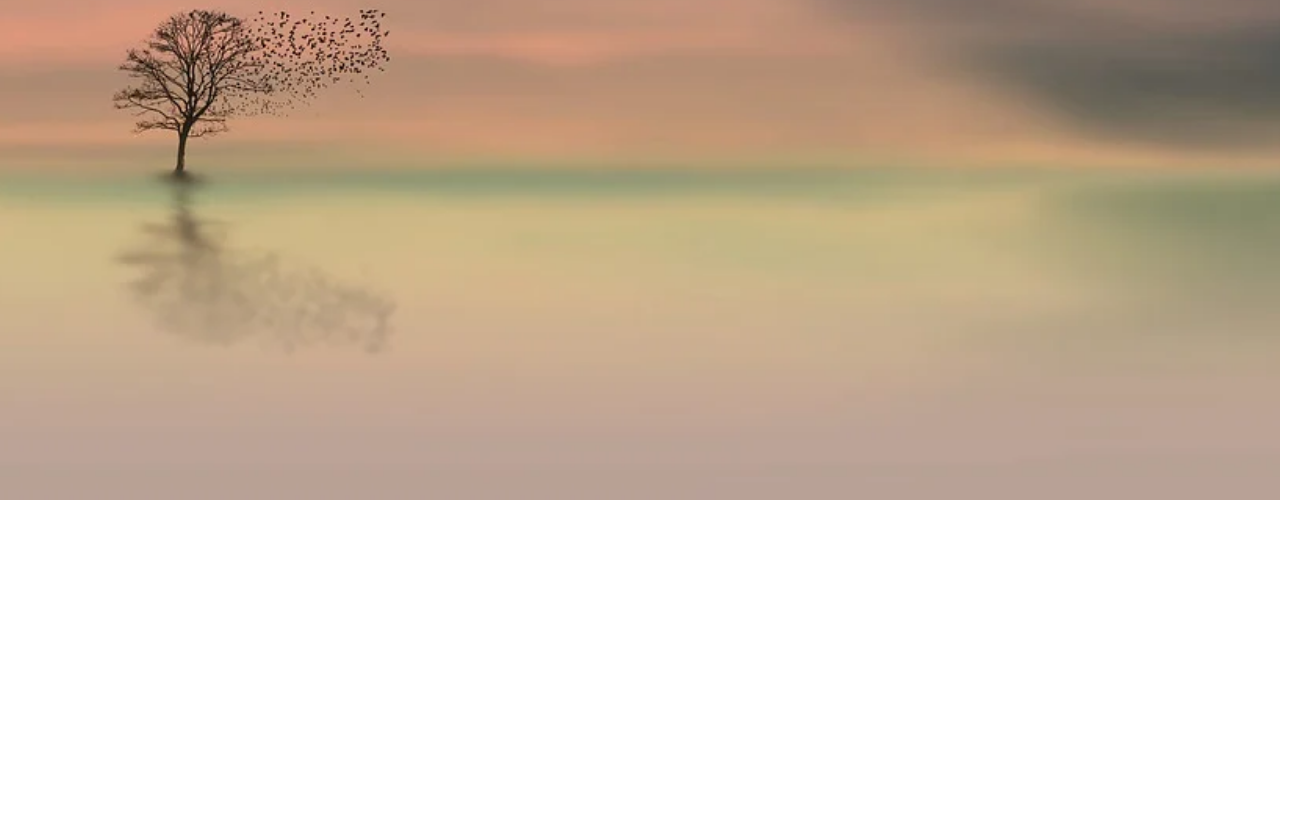
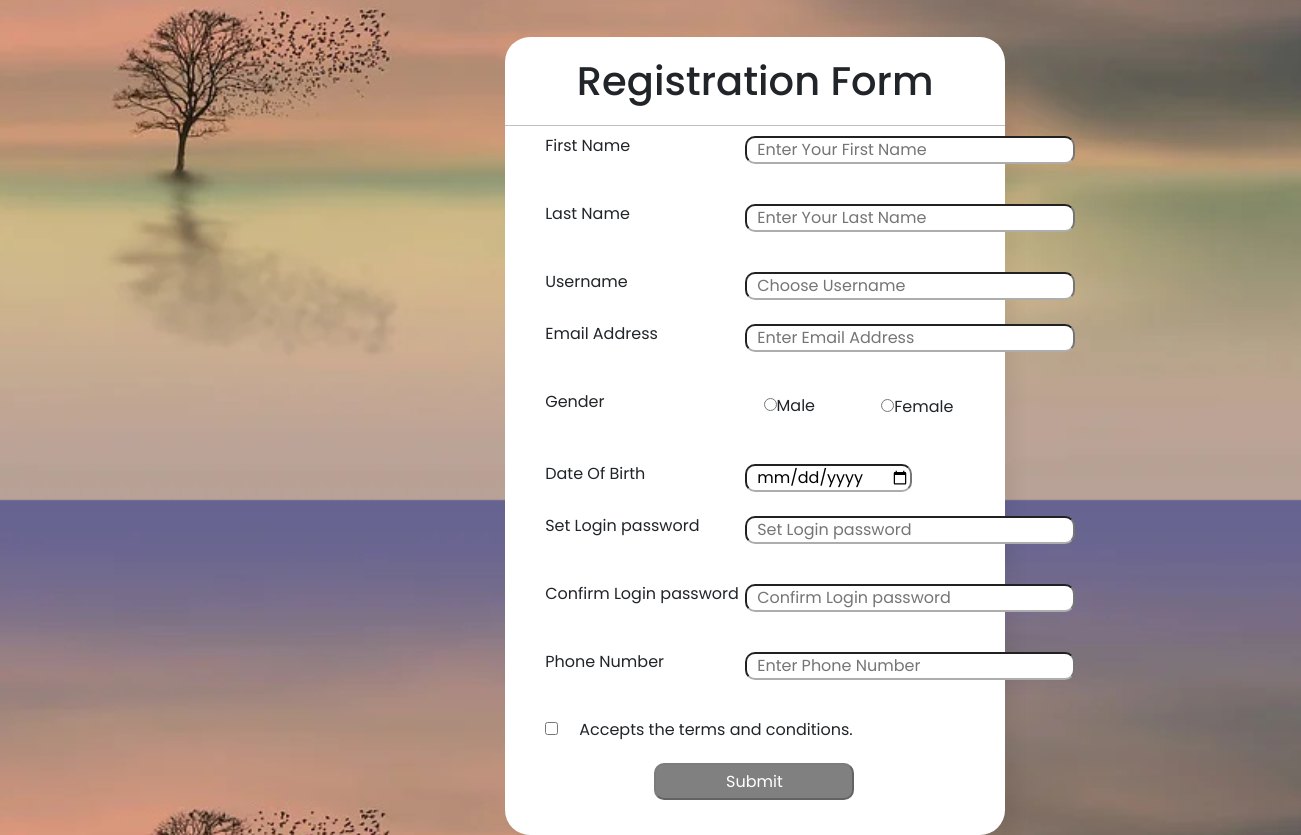
Before and after one commit to vikashchandra458/mongo, a React (Create React App) app: page / in a window 1280 px wide. Shown: the part 300-1135 px from the top of the page, 1301 px wide, since content can reach past the window. Before the commit the page ends 800 px from the top, so only its background shows below. Built offline with nearby package versions, Linux system fonts and the light colour scheme.

Commit message:
first commit

```diff
--- a/package.json
+++ b/package.json
@@ -1,8 +1,8 @@
 {
+  "homepage": "https://vikashchandra458.github.io/reactMongo",
   "name": "mongo",
-  "homepage": "https://vikashchandra458.github.io/mongo",
   "version": "0.1.0",
-  "private": false,
+  "private": true,
   "dependencies": {
     "@testing-library/jest-dom": "^5.16.4",
     "@testing-library/react": "^13.3.0",
--- a/src/App.css
+++ b/src/App.css
@@ -1,31 +1,29 @@
-@import url('https://fonts.googleapis.com/css2?family=Noto+Sans:wght@700&family=Poppins:wght@400;500;600&display=swap');
-*{
+@import url("https://fonts.googleapis.com/css2?family=Noto+Sans:wght@700&family=Poppins:wght@400;500;600&display=swap");
+* {
   margin: 0;
   padding: 0;
   box-sizing: border-box;
   font-family: "Poppins", sans-serif;
 }
-body{
+body {
   margin: 0;
   padding: 0;
-  background: linear-gradient(120deg,#2980b9, #8e44ad);
+  background: linear-gradient(120deg, #2980b9, #8e44ad);
   height: 100vh;
 }
 
-body
-{
+body {
   background-image: url(photo.webp);
   background-size: cover;
   background-position: center;
   box-sizing: border-box;
   font-family: sans-serif;
 }
-.table{
+.table {
   background-image: url(table.webp);
   background-size: cover;
-
 }
-.dropinput{
+.dropinput {
   display: block;
   width: 100%;
   padding: 0.375rem 0.75rem;
@@ -38,10 +36,10 @@ body
   border: 1px solid #ced4da;
   appearance: none;
   border-radius: 0.375rem;
-    transition: border-color .15s ease-in-out,box-shadow .15s ease-in-out;
+  transition: border-color 0.15s ease-in-out, box-shadow 0.15s ease-in-out;
 }
 
-.center{
+.center {
   position: absolute;
   top: 55%;
   left: 65%;
@@ -49,24 +47,25 @@ body
   width: 400px;
   background: white;
   border-radius: 10px;
-  box-shadow: 10px 10px 15px rgba(0,0,0,0.05);
+  box-shadow: 10px 10px 15px rgba(0, 0, 0, 0.05);
 }
-.center h1{
+.center h1 {
   text-align: center;
   padding: 20px 0;
   border-bottom: 1px solid silver;
 }
-.center form{
+.center form {
   padding: 0 40px;
   box-sizing: border-box;
 }
-form .txt_field{
+form .txt_field {
   position: relative;
   border-bottom: 2px solid #adadad;
   margin: 0px;
   margin-left: 200px;
+  padding-left: 10px;
 }
-.txt_field input{
+.txt_field input {
   width: 100%;
   padding: 15px;
   height: 40px;
@@ -75,7 +74,7 @@ form .txt_field{
   background: none;
   outline: none;
 }
-.txt_field label{
+.txt_field label {
   position: absolute;
   top: 50%;
   left: 5px;
@@ -83,19 +82,19 @@ form .txt_field{
   transform: translateY(-50%);
   font-size: 16px;
   pointer-events: none;
-  transition: .5s;
+  transition: 0.5s;
 }
-.txt_field span::before{
-  content: '';
+.txt_field span::before {
+  content: "";
   position: absolute;
   top: 40px;
   left: 0;
   width: 0%;
   height: 2px;
   background: #2691d9;
-  transition: .5s;
+  transition: 0.5s;
 }
-.txt_field{
+.txt_field {
   /* padding: 15px; */
   /* padding-right: 10px; */
   /* padding-left: 2px; */
@@ -103,23 +102,23 @@ form .txt_field{
   top: -22px;
 }
 .txt_field input:focus ~ label,
-.txt_field input:valid ~ label{
+.txt_field input:valid ~ label {
   top: -5px;
   color: #2691d9;
 }
 .txt_field input:focus ~ span::before,
-.txt_field input:valid ~ span::before{
+.txt_field input:valid ~ span::before {
   width: 100%;
 }
-.pass{
+.pass {
   margin: -5px 0 20px 5px;
   color: #a6a6a6;
   cursor: pointer;
 }
-.pass:hover{
+.pass:hover {
   text-decoration: underline;
 }
-input[type="submit"]{
+input[type="submit"] {
   width: 100%;
   height: 50px;
   border: 1px solid;
@@ -131,43 +130,41 @@ input[type="submit"]{
   cursor: pointer;
   outline: none;
 }
-input[type="submit"]:hover{
+input[type="submit"]:hover {
   border-color: #2691d9;
-  transition: .5s;
+  transition: 0.5s;
 }
 
-.menu-bar{
+.menu-bar {
   background: rgb(74, 36, 18);
   background-size: contain;
   text-align: center;
 }
-.menu-bar ul{
+.menu-bar ul {
   display: inline-flex;
   list-style: none;
   color: #fff;
   margin: -14px;
 }
-.menu-bar ul li{
+.menu-bar ul li {
   width: 120px;
   margin: 15px;
   padding: 15px;
 }
-.menu-bar ul li a{
+.menu-bar ul li a {
   text-decoration: none;
-    color:#fff;
-
+  color: #fff;
 }
-.active, .menu-bar ul li:hover
-{
+.active,
+.menu-bar ul li:hover {
   background: #2bab0d;
   border-radius: 50px;
 }
-.menu-bar .fa{
+.menu-bar .fa {
   margin-right: 10px;
 }
 
 .sub-menu-2 {
-
   position: relative;
 }
 .sub-menu-1 {
@@ -182,18 +179,17 @@ input[type="submit"]:hover{
   position: relative;
   left: -23px;
 }
-.menu-bar ul li:hover .sub-menu-1
-{
+.menu-bar ul li:hover .sub-menu-1 {
   display: block;
   background: #2bab0d;
   margin-top: 15px;
   margin-left: -70px;
 }
-.menu-bar ul li:hover .sub-menu-1 ul{
+.menu-bar ul li:hover .sub-menu-1 ul {
   display: block;
   margin: 10px;
 }
-.menu-bar ul li:hover .sub-menu-1 ul li{
+.menu-bar ul li:hover .sub-menu-1 ul li {
   width: 240px;
   padding: 10px;
   border-bottom: 1px dotted #fff;
@@ -201,23 +197,23 @@ input[type="submit"]:hover{
   border-radius: 0;
   text-align: left;
 }
-.menu-bar ul li:hover .sub-menu-1 ul li:last-child{
+.menu-bar ul li:hover .sub-menu-1 ul li:last-child {
   border-bottom: none;
 }
-.menu-bar ul li:hover .sub-menu-1 ul li a:hover{
+.menu-bar ul li:hover .sub-menu-1 ul li a:hover {
   color: #b2ff00;
 }
 .Header {
-    color:black;
+  color: black;
   margin: 0;
   padding: 0;
 }
-.sidebar{
+.sidebar {
   margin: 0;
   padding: 0;
   color: brown;
 }
-.sidebar a{
+.sidebar a {
   margin: 0px;
   padding: 10px;
   color: black;
@@ -225,17 +221,14 @@ input[type="submit"]:hover{
   text-decoration: none;
   display: contents;
 }
-.search__input{
+.search__input {
   margin: 10;
   padding: 0;
-
-
 }
-.support-menu{
-
+.support-menu {
   display: block;
 }
-.support{
+.support {
   margin-top: 0rem;
 }
 .gender1 {
@@ -256,11 +249,21 @@ input[type="submit"]:hover{
   border-radius: 10px;
   background-color: mediumslateblue;
   color: white;
+  margin-top: 21px;
+  margin-bottom: 35px;
 }
 .button1 {
   position: relative;
   left: 90px;
   top: -5px;
   width: 150px;
-
 }
+.label2 {
+  margin-left: 21px;
+}
+* {
+  -ms-overflow-style: none;
+}
+::-webkit-scrollbar {
+  display: none;
+}
--- a/src/App.js
+++ b/src/App.js
@@ -1,25 +1,27 @@
+import { BrowserRouter as Router, Routes, Route } from "react-router-dom";
 import Signup from "./Signup";
 import Login from "./Login";
 import Table from "./Table";
 import FetchNews from "./FetchNews";
 import SMS from "./SMS";
 import Email from "./Email";
-import './App.css';
-import {BrowserRouter,Routes ,Route} from 'react-router-dom';
+import "./App.css";
 
-function App()
-{
-    return <>
-
-    <BrowserRouter basename="/mongo">
+function App() {
+  return (
+    <>
+      <Router>
         <Routes>
-            <Route exact path="/mongo" element={<Signup/>}/>
-            <Route  path="/login" element={<Login/>}/>
-            <Route  path="/Table" element={<Table/>}/>
-            <Route  path="/FetchNews" element={<FetchNews/>}/>
-            <Route  path="/SMS" element={<SMS/>}/>
-            <Route  path="/Email" element={<Email/>}/>
+          <Route exact path="/" element={<Signup />} />
+          <Route path="/login" element={<Login />} />
+          <Route path="/index.html" element={<Signup />} />
+          <Route path="/Table" element={<Table />} />
+          <Route path="/FetchNews" element={<FetchNews />} />
+          <Route path="/SMS" element={<SMS />} />
+          <Route path="/Email" element={<Email />} />
         </Routes>
-    </BrowserRouter>
+      </Router>
     </>
-}export default App;
+  );
+}
+export default App;
--- a/src/Login.js
+++ b/src/Login.js
@@ -1,55 +1,102 @@
-import React, { useRef, useEffect, useState } from 'react';
-import  Axios  from 'axios';
-import { useNavigate } from 'react-router-dom';
+import React, { useRef, useEffect, useState } from "react";
+import { useNavigate } from "react-router-dom";
+import { Form, Button } from "react-bootstrap";
+import Axios from "axios";
 import NavBar from "./NavBar";
-import {Form, Button } from 'react-bootstrap'
-import './Signup.css';
+import "./Signup.css";
 
 export default function Login(props) {
-
   let history = useNavigate();
   const [email, setEmail] = useState("");
   const [password, setPassword] = useState("");
   const [agree, setAgree] = useState(false);
   const submitData = (e) => {
-  Axios.post("http://localhost:9000/login", { email: email, password: password }).then(res => {
-  if(res.data.confirm === "Successfully Logged In")
-  { alert(`${res.data.confirm} ${res.data.dataExist[0].Fname} ${res.data.dataExist[0].Lname}`)
-    history('/table',{ state: { Fname: res.data.dataExist[0].Fname, Lname: res.data.dataExist[0].Lname } })
+    Axios.post("http://localhost:9000/login", {
+      email: email,
+      password: password,
+    }).then((res) => {
+      if (res.data.confirm === "Successfully Logged In") {
+        alert(
+          `${res.data.confirm} ${res.data.dataExist[0].Fname} ${res.data.dataExist[0].Lname}`
+        );
+        history("/table", {
+          state: {
+            Fname: res.data.dataExist[0].Fname,
+            Lname: res.data.dataExist[0].Lname,
+          },
+        });
+      } else {
+        alert(res.data);
       }
-  else{alert(res.data)}
     });
-  e.preventDefault()
+    e.preventDefault();
   };
 
-useEffect(()=>{myref.current.focus()},[])
-    const myref = useRef(null)
-    const SignUp = () => {history('/')}
+  useEffect(() => {
+    myref.current.focus();
+  }, []);
+  const myref = useRef(null);
+  const SignUp = () => {
+    history("/");
+  };
 
-return<><NavBar/>
+  return (
+    <>
+      <NavBar />
       <Form onSubmit={SignUp}>
-    <button type="submit">New Registraion</button>
+        <button className="extra" type="submit">
+          <p>New Registraion</p>
+        </button>
       </Form>
 
-    <div className="center"><h1>Login</h1>
+      <div className="center">
+        <h1>Login</h1>
         <Form onSubmit={submitData}>
           <Form.Group className="mb-3" controlId="formBasicEmail">
             <Form.Label className="txt_field1">Email address</Form.Label>
-          <Form.Control type="email" ref={myref} placeholder={"Enter Email"} name='email' onChange={(e) => { setEmail(e.target.value); } } />
-          <Form.Text className="text-muted">
-          </Form.Text>
+            <Form.Control
+              type="email"
+              ref={myref}
+              placeholder={"Enter Email"}
+              name="email"
+              onChange={(e) => {
+                setEmail(e.target.value);
+              }}
+            />
+            <Form.Text className="text-muted"></Form.Text>
           </Form.Group>
           <Form.Group className="mb-3" controlId="formBasicPassword">
             <Form.Label className="txt_field1">Password</Form.Label>
-          <Form.Control type="password" placeholder="Enter Password" name='password' onChange={(e) => { setPassword(e.target.value); } } />
+            <Form.Control
+              type="password"
+              placeholder="Enter Password"
+              name="password"
+              onChange={(e) => {
+                setPassword(e.target.value);
+              }}
+            />
           </Form.Group>
 
           <Form.Group className="mb-3" controlId="formBasicCheckbox">
-          <Form.Check type="checkbox" value={agree}label="Accepts the terms and conditions." onChange={()=>setAgree(!agree)}
-          color ={agree ? "#4630EB" : undefined}
-          /></Form.Group>
+            <Form.Check
+              type="checkbox"
+              value={agree}
+              label="Accepts the terms and conditions."
+              onChange={() => setAgree(!agree)}
+              color={agree ? "#4630EB" : undefined}
+            />
+          </Form.Group>
 
-        <Button className='button1'  type="submit" style={{backgroundColor : agree ? "#4630EB" : "grey"}} disabled={!agree}>Submit</Button>
+          <Button
+            className="button1"
+            type="submit"
+            style={{ backgroundColor: agree ? "#4630EB" : "grey" }}
+            disabled={!agree}
+          >
+            Submit
+          </Button>
         </Form>
-    </div></>
+      </div>
+    </>
+  );
 }
--- a/src/Signup.css
+++ b/src/Signup.css
@@ -1,40 +1,40 @@
-@import url('https://fonts.googleapis.com/css2?family=Noto+Sans:wght@700&family=Poppins:wght@400;500;600&display=swap');
-*{
+@import url("https://fonts.googleapis.com/css2?family=Noto+Sans:wght@700&family=Poppins:wght@400;500;600&display=swap");
+* {
   margin: 0;
   padding: 0;
   box-sizing: border-box;
   font-family: "Poppins", sans-serif;
 }
-body{
+body {
   background: linear-gradient(120deg, #8e44ad);
   height: 100vh;
 }
-.centered{
+.centered {
   position: absolute;
-  top: 84%;
+  top: 92%;
   left: 59%;
   transform: translate(-50%, -50%);
   width: 500px;
   background: white;
   border-radius: 25px;
-  box-shadow: 10px 10px 15px rgba(0,0,0,0.05);
+  box-shadow: 10px 10px 15px rgba(0, 0, 0, 0.05);
 }
-.centered h1{
+.centered h1 {
   text-align: center;
   padding: 20px 0;
   border-bottom: 1px solid silver;
 }
-.centered form{
+.centered form {
   padding: 0 40px;
   box-sizing: border-box;
 }
-form .txt_field{
+form .txt_field {
   position: relative;
   border-bottom: 2px solid #adadad;
- /* margin: 10px; */
- border-radius: 10px;
+  /* margin: 10px; */
+  border-radius: 10px;
 }
-.txt_field input{
+.txt_field input {
   width: 100%;
   padding: 0 5px;
   height: 40px;
@@ -47,6 +47,17 @@ form .txt_field{
 .error {
   color: red;
   position: relative;
-  font-size: .8rem;
+  font-size: 0.8rem;
   top: -25px;
 }
+.extra {
+  border-radius: 10px;
+  margin-top: 10px;
+  margin-left: 10px;
+  height: 45px;
+}
+.extra p {
+  margin-left: 20px;
+  margin-right: 20px;
+  margin-top: 8px;
+}
--- a/src/Signup.jsx
+++ b/src/Signup.jsx
@@ -1,80 +1,191 @@
-import React from 'react'
-import { Formik, Form, Field, ErrorMessage} from 'formik'
-import './Signup.css';
-import  Axios  from 'axios';
-import * as Yup from 'yup';
-import NavBar from './NavBar';
-import { useNavigate } from 'react-router-dom';
+import React, { useState } from "react";
+import { Formik, Form, Field, ErrorMessage } from "formik";
+import "./Signup.css";
+import Axios from "axios";
+import * as Yup from "yup";
+import NavBar from "./NavBar";
+import { useNavigate } from "react-router-dom";
 const SignUpForm = () => {
-    const formik = {Fname:"",Lname:"",username:"",email:"",gender:"",dob:"",password:"",Conpassword:"", phone:""}
-     const FormValidationSchema= Yup.object().shape({
-        Fname: Yup.string().max(20, 'Must be 20 characters or less').required('First Name is Required'),
-        Lname: Yup.string().max(20, 'Must be 20 characters or less').required('Last Name is Required'),
-        email: Yup.string().email('Invalid email address').required('Email is Required'),
-        phone: Yup.number().positive().integer().required("Phone Number is Required"),
-        password: Yup.string().min(6, 'password must be at least 6 charaters').required('password is required'),
-        Conpassword: Yup.string().oneOf([Yup.ref('password'), null], 'passwword must match').required('Confirm password is required'),
-      })
+  const formik = {
+    Fname: "",
+    Lname: "",
+    username: "",
+    email: "",
+    gender: "",
+    dob: "",
+    password: "",
+    Conpassword: "",
+    phone: "",
+  };
+  const [agree, setAgree] = useState(false);
+  const FormValidationSchema = Yup.object().shape({
+    Fname: Yup.string()
+      .max(20, "Must be 20 characters or less")
+      .required("First Name is Required"),
+    Lname: Yup.string()
+      .max(20, "Must be 20 characters or less")
+      .required("Last Name is Required"),
+    email: Yup.string()
+      .email("Invalid email address")
+      .required("Email is Required"),
+    phone: Yup.number()
+      .positive()
+      .integer()
+      .required("Phone Number is Required"),
+    password: Yup.string()
+      .min(6, "password must be at least 6 charaters")
+      .required("password is required"),
+    Conpassword: Yup.string()
+      .oneOf([Yup.ref("password"), null], "passwword must match")
+      .required("Confirm password is required"),
+  });
 
   let history = useNavigate();
-    const Loginform = () => {history('/Login')}
+  const Loginform = () => {
+    history("/Login");
+  };
 
   const handleFormSubmit = (values) => {
-   Axios.post("http://localhost:9000/", {Fname: values.Fname,Lname:values.Lname,username:values.username,email:values.email,gender:values.gender,dob:values.dob,password:values.password, phone:values.phone}).then(res => {
-    if(res.data === "Successfully Registered. !!!")
-    { alert(`${res.data} ${values.Fname} ${values.Lname}`)
-      history('/login')}
-    else{alert(res.data)
+    Axios.post("http://localhost:9000/", {
+      Fname: values.Fname,
+      Lname: values.Lname,
+      username: values.username,
+      email: values.email,
+      gender: values.gender,
+      dob: values.dob,
+      password: values.password,
+      phone: values.phone,
+    }).then((res) => {
+      if (res.data === "Successfully Registered. !!!") {
+        alert(`${res.data} ${values.Fname} ${values.Lname}`);
+        history("/login");
+      } else {
+        alert(res.data);
         console.log(res.data);
       }
     });
-    values.preventDefault()
+    values.preventDefault();
   };
 
-return (<><NavBar/><button onClick={Loginform}>Already Registered? Login Here</button>
-<div className='centered'><h1>Registration Form</h1>
-    <Formik initialValues={formik} onSubmit={(values => handleFormSubmit(values))} validationSchema={FormValidationSchema}>
+  return (
+    <>
+      <NavBar />
+      <button className="extra" onClick={Loginform}>
+        <p>Already Registered? Login Here</p>
+      </button>
+      <div className="centered">
+        <h1>Registration Form</h1>
+        <Formik
+          initialValues={formik}
+          onSubmit={(values) => handleFormSubmit(values)}
+          validationSchema={FormValidationSchema}
+        >
           <Form>
-            <label className='label'>First Name</label>
-            <Field className="txt_field"  type="text" name="Fname" placeholder="Enter Your First Name"/>
-            <p className='error'><ErrorMessage name="Fname"/></p>
-            <label className='label'>Last Name</label>
-            <Field className="txt_field"type="text" name="Lname" placeholder="Enter Your Last Name"/>
-            <p className='error'><ErrorMessage name="Lname"/></p>
-            <label className='label'>Username</label>
-            <Field className="txt_field" type="text" name="username" placeholder="Choose Username"/><br/>
-            <label className='label'>Email Address</label>
-            <Field className="txt_field" type="email" name="email" placeholder="Enter Your Email Address"/>
-            <p className='error'><ErrorMessage name="email"/></p>
+            <label className="label">First Name</label>
+            <Field
+              className="txt_field"
+              type="text"
+              name="Fname"
+              placeholder="Enter Your First Name"
+            />
+            <p className="error">
+              <ErrorMessage name="Fname" />
+            </p>
+            <label className="label1">Last Name</label>
+            <Field
+              className="txt_field"
+              type="text"
+              name="Lname"
+              placeholder="Enter Your Last Name"
+            />
+            <p className="error">
+              <ErrorMessage name="Lname" />
+            </p>
+            <label className="label">Username</label>
+            <Field
+              className="txt_field"
+              type="text"
+              name="username"
+              placeholder="Choose Username"
+            />
+            <br />
+            <label className="label">Email Address</label>
+            <Field
+              className="txt_field"
+              type="email"
+              name="email"
+              placeholder="Enter Email Address"
+            />
+            <p className="error">
+              <ErrorMessage name="email" />
+            </p>
 
-            <label className='label'>Gender</label>
+            <label className="label">Gender</label>
             <div className="gender1">
-            <Field  type="radio" name="gender" value="Male"/>
-            <label className='label'>Male</label>
-
+              <Field type="radio" name="gender" value="Male" />
+              <label className="label">Male</label>
             </div>
 
             <div className="gender2">
-              <Field  type="radio" name="gender"  value="Female"/>
-              <label className='label'>Female</label><br/>
+              <Field type="radio" name="gender" value="Female" />
+              <label className="label">Female</label>
+              <br />
             </div>
 
-            <label className='label'>Date Of Birth</label>
-            <Field className="txt_field"type="date" name="dob"/><br/>
-            <label className='label'>Set Login password</label>
+            <label className="label">Date Of Birth</label>
+            <Field className="txt_field" type="date" name="dob" />
+            <br />
+            <label className="label">Set Login password</label>
 
-            <Field className="txt_field" type="text" name="password" placeholder="Set Your Login password"/>
-            <p className='error'><ErrorMessage name="password"/></p>
-            <label className='label'>Confirm Login password</label>
-            <Field className="txt_field" type="password" name="Conpassword" placeholder="Confirm Your Login password"/>
-            <p className='error'><ErrorMessage name="Conpassword"/></p>
-            <label className='label'>Phone Number</label>
-            <Field className="txt_field" type="number" name="phone" placeholder="Enter Your Phone Number"/>
-            <p className='error'><ErrorMessage name="phone"/></p>
-            <button className="button" type="submit">Submit</button>
+            <Field
+              className="txt_field"
+              type="text"
+              name="password"
+              placeholder="Set Login password"
+            />
+            <p className="error">
+              <ErrorMessage name="password" />
+            </p>
+            <label className="label">Confirm Login password</label>
+            <Field
+              className="txt_field"
+              type="password"
+              name="Conpassword"
+              placeholder="Confirm Login password"
+            />
+            <p className="error">
+              <ErrorMessage name="Conpassword" />
+            </p>
+            <label className="label">Phone Number</label>
+            <Field
+              className="txt_field"
+              type="number"
+              name="phone"
+              placeholder="Enter Phone Number"
+            />
+            <p className="error">
+              <ErrorMessage name="phone" />
+            </p>
+
+            <input
+              type="checkbox"
+              value={agree}
+              onChange={() => setAgree(!agree)}
+              color={agree ? "#4630EB" : undefined}
+            />
+            <label className="label2">Accepts the terms and conditions.</label>
+            <button
+              className="button"
+              type="submit"
+              style={{ backgroundColor: agree ? "#4630EB" : "grey" }}
+              disabled={!agree}
+            >
+              Submit
+            </button>
           </Form>
         </Formik>
-</div></>
-)
-}
+      </div>
+    </>
+  );
+};
 export default SignUpForm;
```
Also changed, not shown: src/FetchNews.jsx (+30 -19 lines), src/NavBar.jsx (+36 -16 lines). Lines whose indentation alone changed are shown as unchanged.
